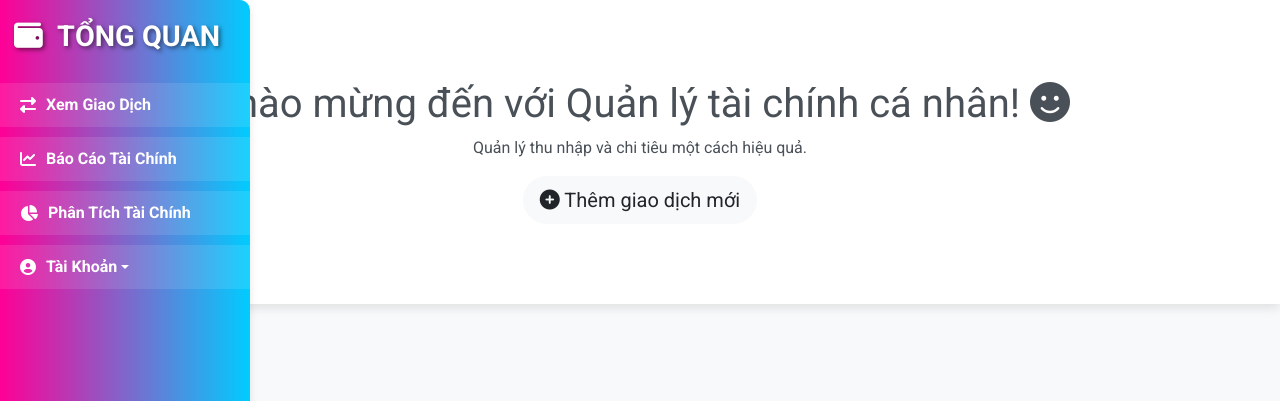
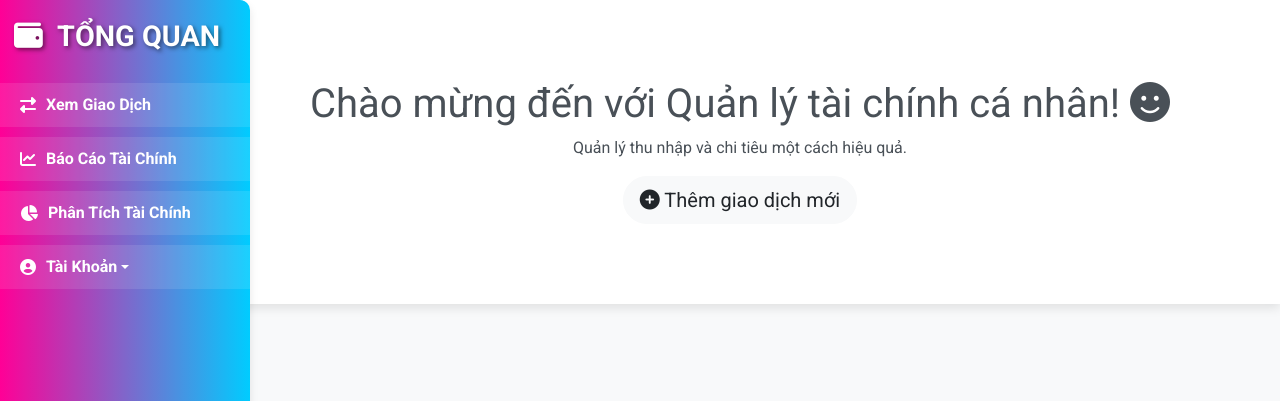
Before and after one commit to quytai0402/PythonNangCao, a Flask app: page / in a window 1280 px wide. Shown: the top 401 px of the page. Run offline with Flask 3, Linux system fonts and the light colour scheme; the visitor is signed in with stand-in values (Sample User, id 1); data that the repository does not hold is empty; some libraries are stand-ins or nearby versions.

Commit message:
Update index.html

```diff
--- a/templates/index.html
+++ b/templates/index.html
@@ -132,12 +132,14 @@
         }
 
         .hero {
-            background-color: #ffffff;
-            padding: 80px 0;
-            text-align: center;
-            box-shadow: 0 4px 10px rgba(0, 0, 0, 0.1);
-            margin-bottom: 30px;
-        }
+    background-color: #ffffff;
+    padding: 80px 20px 80px 20px; /* Thêm padding bên trái và phải */
+    text-align: center;
+    margin-left: 200px;
+    box-shadow: 0 4px 10px rgba(0, 0, 0, 0.1);
+    margin-bottom: 30px;
+}
+
 
 
 
```
